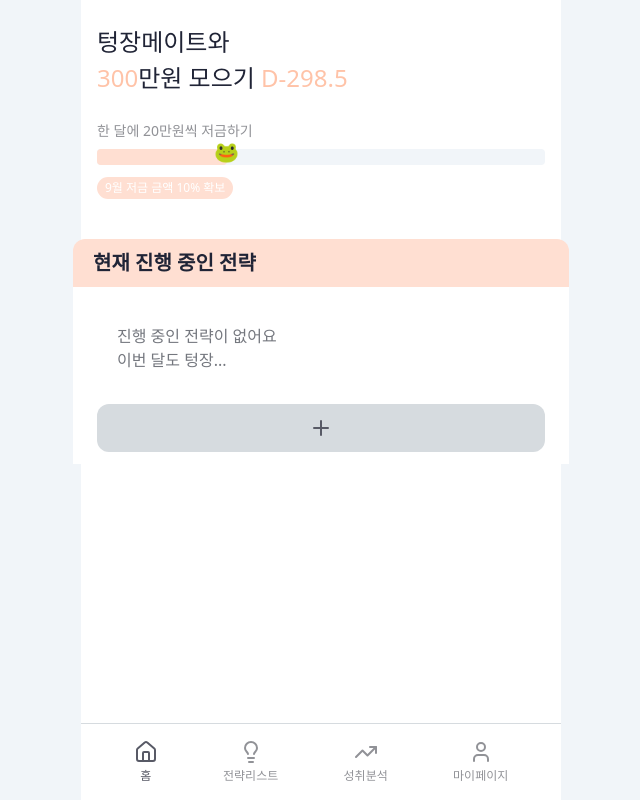
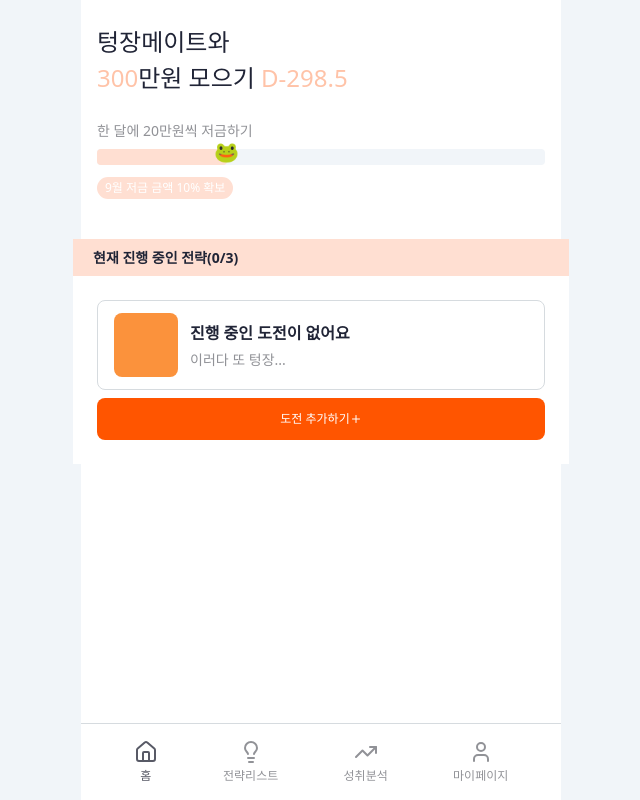
Before and after one commit to 9oormthon-univ/2025_SEASONTHON_TEAM_24_FE, a React (Vite) app: page / in a window 1280 px wide. Shown: the whole page, without its empty margins (319-959 px from the left). Built offline with nearby package versions, Linux system fonts and the light colour scheme.

Commit message:
Style: 디자인 시스템 적용 및 2차 시안 수정

```diff
--- a/src/shared/components/strategy/homeStrategy.tsx
+++ b/src/shared/components/strategy/homeStrategy.tsx
@@ -1,4 +1,3 @@
-import React from 'react'
 import { Plus } from "lucide-react"
 
 // 전략 컴포넌트
@@ -10,20 +9,24 @@ function homeStrategy(){
   }
   return (
     <div className='mt-10 -mx-6'>
-      <div className='bg-primary-100 flex items-center rounded-t-12 h-[48px] px-5'>
-        <h3 className="font-semibold text-gray-900 text-20">
-          현재 진행 중인 전략
+      <div className='flex items-center px-5 py-8 bg-primary-100'>
+        <h3 className="font-semibold text-gray-900 text-14">
+          현재 진행 중인 전략(0/3)
         </h3>
       </div>
-      <section className='px-6 py-3 bg-white'>
-        <div className='h-[97px] mb-8 flex items-center bg-white rounded-8 border-gray-200'>
-          <p className='px-5 text-left text-gray-600'>
-            진행 중인 전략이 없어요<br/>
-            이번 달도 텅장...
-          </p>
+      <section className='px-6 py-6 bg-white'>
+        <div className='flex items-center justify-center px-16 py-12 mb-8 border border-gray-200 rounded-8'>
+          <div className='flex-shrink-0 w-[64px] h-[64px] mr-4 bg-orange-400 rounded-8'></div>
+          <div className='flex-1 ml-2'>
+            <h4 className='mb-1 font-bold text-left text-gray-900 text-16'>
+              진행 중인 도전이 없어요
+            </h4>
+            <p className='text-gray-500 text-14'>이러다 또 텅장...</p>
+          </div>
         </div>
-        <button onClick={navigateToStrategyList} className='flex items-center justify-center w-full py-3 bg-gray-200 rounded-12'>
-          <Plus className="w-24 h-24 text-gray-700" />
+        <button onClick={navigateToStrategyList} className='flex items-center justify-center w-full py-3 bg-primary-500 rounded-8'>
+          <span className='text-white text-12'>도전 추가하기</span>
+          <Plus className="w-12 h-12 text-white" />
         </button>
       </section>
     </div>
```
